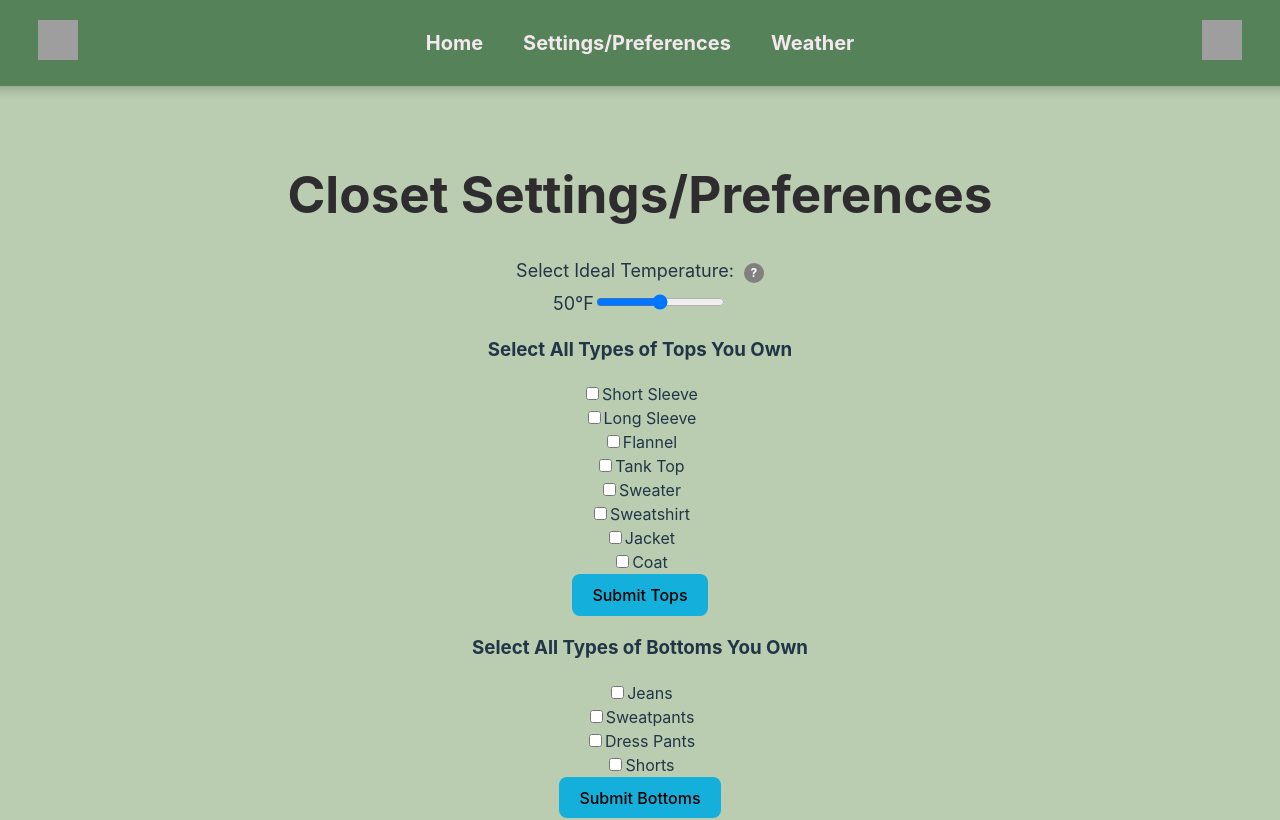
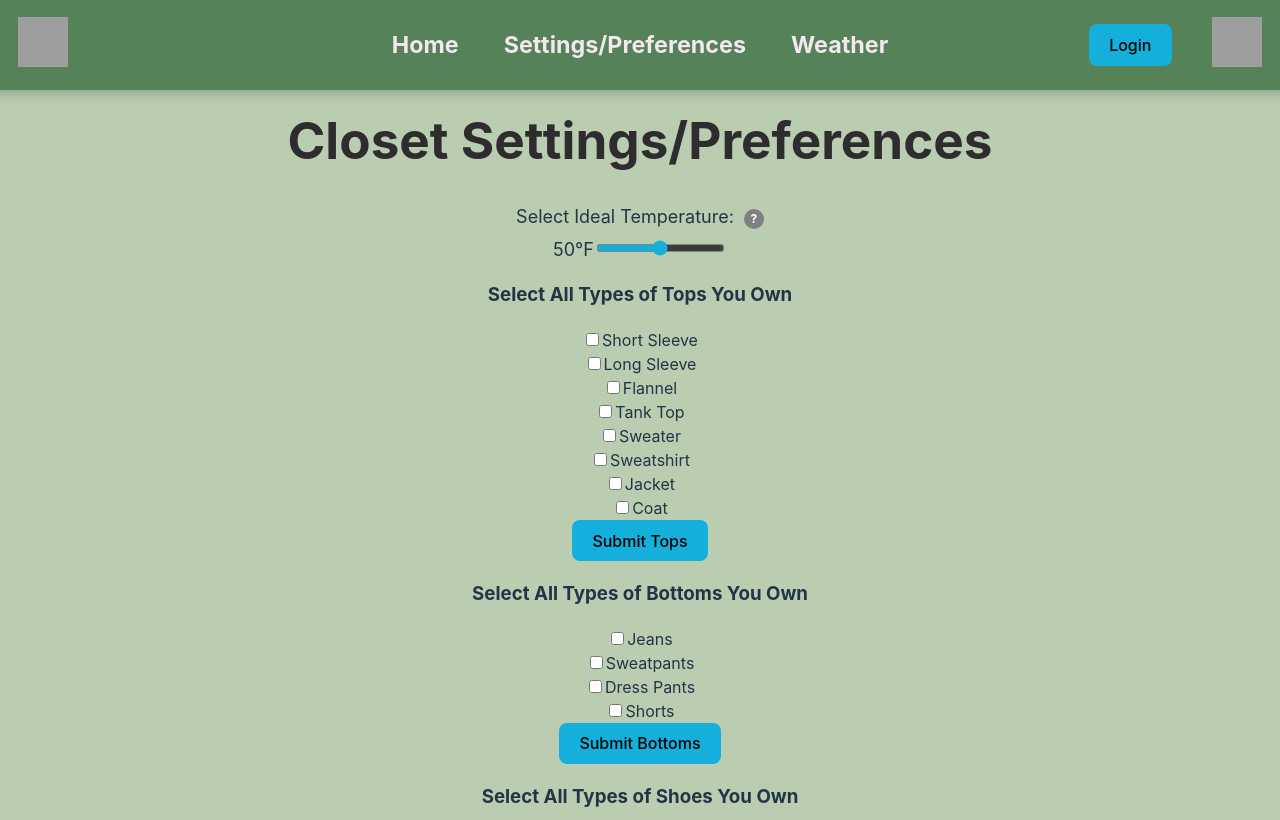
Before and after one commit to WVU-CS330-2024-08-Group02/ClimaCloset, a React (Vite) app: page /#/Closet in a window 1280 px wide. Shown: the top 820 px of the page. Built offline with nearby package versions, Linux system fonts and the light colour scheme; grey boxes are pictures that could not be loaded.

Commit message:
Update Navbar
Changed css styling so that left, right, and middle areas are fixed. Also added login button with router to Login page

```diff
--- a/src/App.jsx
+++ b/src/App.jsx
@@ -5,6 +5,7 @@ import { Home } from './pages/Home'
 import { Closet } from './pages/Closet'
 import { Weather } from './pages/Weather'
 import { Profile } from './pages/Profile'
+import { Login } from './pages/Login'
 
 function App() {
   return (
@@ -15,6 +16,7 @@ function App() {
             <Route path="/" element={<Home/>}/>
             <Route path="/Closet" element={<Closet/>}/>
             <Route path="/Weather" element={<Weather/>}/>
+            <Route path="/Login" element={<Login/>}/>
             <Route path="/Profile" element={<Profile/>}/>
           </Route>
         </Routes>
--- a/src/components/Navbar.css
+++ b/src/components/Navbar.css
@@ -1,44 +1,52 @@
 
 .navbar {
+    display: flex;
     top: 0;
     flex-direction: row;
     left: 50%;
     transform: translateX(-50%);
     position: fixed;
-    justify-content: space-between;
+    justify-content: center;
     align-items: center;
-    display: flex;
     padding: 20px;
     background-color: var(--fern-green);
     width: 100%; /* Fill entire width of screen */
+    height: 50px;
     box-shadow: 0px 4px 10px rgba(0, 0, 0, 0.2); /* Soft shadow for fade */
     z-index: 100000;
 }
 .navbar-middle {
     justify-content: center;
+    position: center;
 }
 .navbar-left {
-    margin-left: 3vw;
+    position: absolute;
+    left: 3vw;
 }
 
 .navbar-right {
-    margin-right: 3vw;
+    position: absolute;
+    right: 3vw;
+    display: flex;
+    align-items: center;
 }
 
 .navbutton {
-    /* background-color: var(--rasin-black); */
     padding-left: 0.75em;
     padding-right: 0.75em;
-    background-color: transparent;
     color: var(--lavender-blush);
     margin: 5px;
-    transition: none;
-    transform: none;
-    font-size: 15pt;
+    font-size: 17.5pt;
     font-weight: 700;
 }
 
+.loginbutton {
+    background-color: var(--action-color);
+    color: black;
+    margin-right: 40px;
+}
+
 .image-button {
-    width: 40px;
-    height: 40px;
+    width: 50px;
+    height: 50px;
 }
--- a/src/components/Navbar.jsx
+++ b/src/components/Navbar.jsx
@@ -22,6 +22,9 @@ export function Navbar() {
                 </NavLink>
             </Nav>
             <Nav className="navbar-right">
+                <NavLink to="/Login">
+                    <button className="loginbutton">Login</button>
+                </NavLink>
                 <NavLink to="/Profile">
                     <img alt="profile" src="src/assets/ProfileIcon.ico" className="image-button"></img>
                 </NavLink>
--- a/src/index.css
+++ b/src/index.css
@@ -15,6 +15,7 @@
   --fern-green: #568259; /* Color of navbar */
   --outer-space: #464E47;
   --lavender-blush: #F3E8EE;
+  --action-color: #14b0db; /* Color for interactable items */
 
   --tea-green: #CCFCCB;
   --cambridge-blue: #729B79;
@@ -34,7 +35,11 @@ a {
   text-decoration: inherit;
 }
 a:hover {
-  color: #535bf2;
+  color: var(--action-color);
+}
+
+input {
+  accent-color: var(--action-color);
 }
 
 body {
--- a/src/pages/Closet.css
+++ b/src/pages/Closet.css
@@ -1,6 +1,4 @@
 .closet-area {
-    background-color: var(--ash-gray);
     min-height: 100vh;
     margin: 0;
-    padding: 20px;
 }
```
